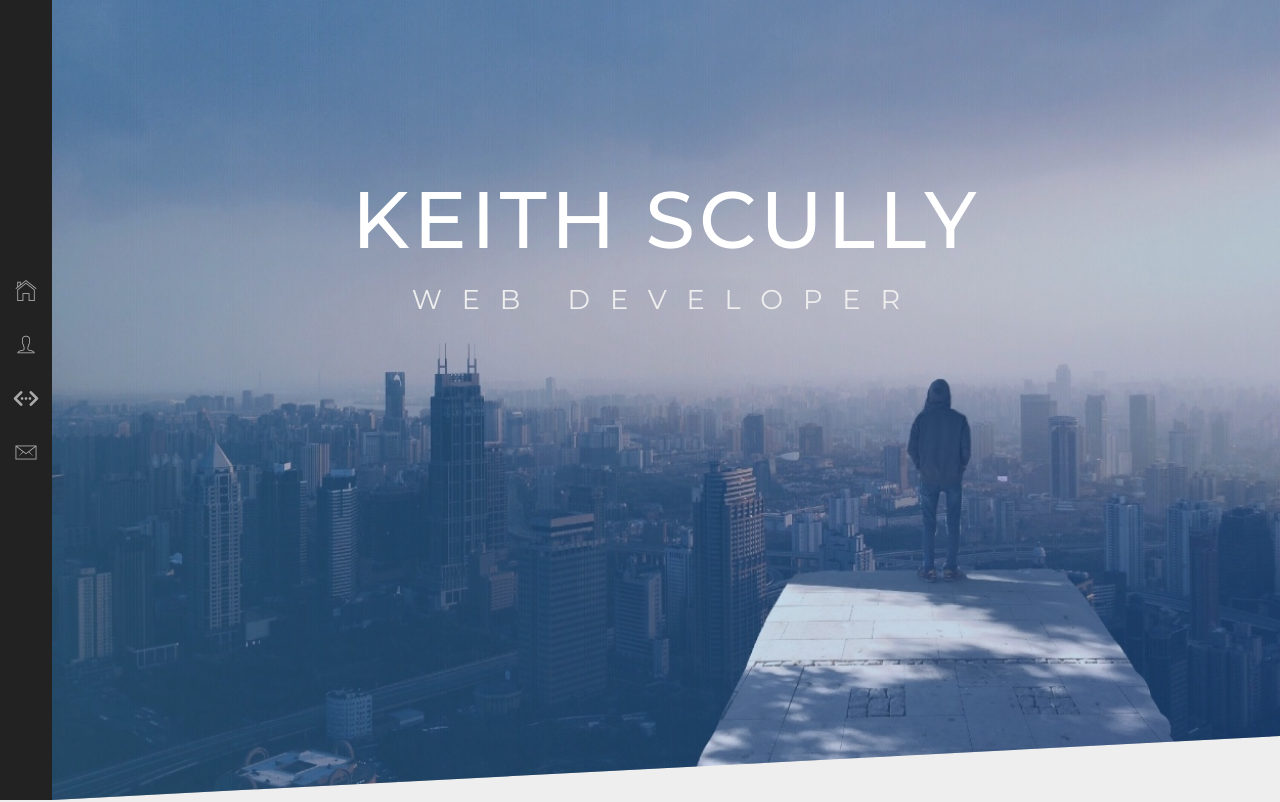
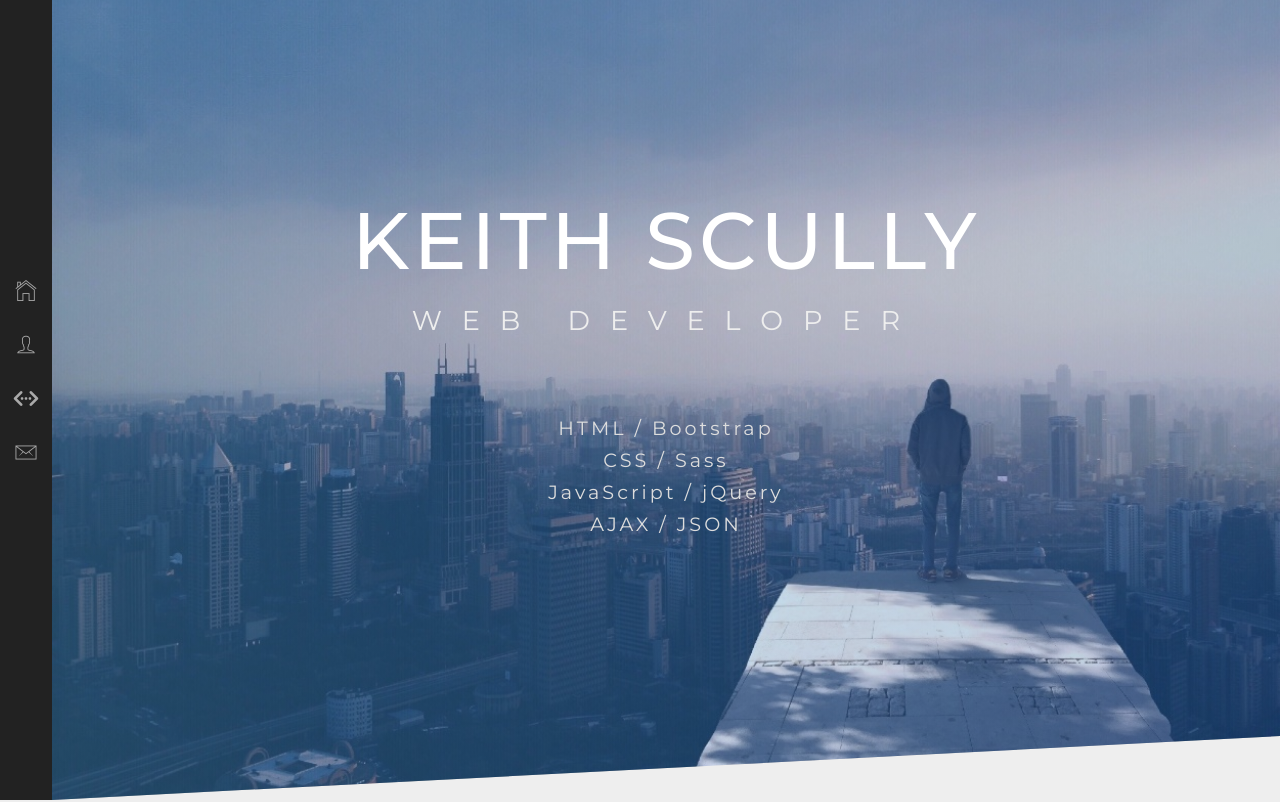
Before and after one commit to kes2401/portfolio-site, a plain HTML site: page index.html in a window 1280 px wide. Shown: the top 802 px of the page. Drawn offline with nearby package versions, Linux system fonts and the light colour scheme.

Commit message:
add skills to header

```diff
--- a/assets/css/style.css
+++ b/assets/css/style.css
@@ -46,7 +46,11 @@ body {
 	text-align: center;
 }
 
-.nav-link
+.nav-link:hover {
+	color: #fff;
+	transform: scale(1.2);
+}
+
 
 .active {
 	color: #fff;
@@ -77,7 +81,7 @@ body {
 
 .text-box {
 	position: absolute;
-	top: 30%;
+	top: 45%;
 	left: 50%;
 	transform: translate(-50%, -50%);
 	text-align: center;
@@ -96,7 +100,7 @@ body {
 	font-size: 5rem;
 	font-weight: 500;
 	letter-spacing: 4px;
-	animation: moveInLeft 1.2s ease-in-out 0.25s;
+	animation: moveInLeft 1.2s ease-out 0.25s;
 
 
 }
@@ -107,8 +111,40 @@ body {
 	font-size: 1.7rem;
 	font-weight: 400;
 	letter-spacing: 20px;
-	animation: moveInRight 1.2s ease-in-out 0.25s;
+	animation: moveInRight 1.2s ease-out 0.25s;
 
+}
+
+
+.skill-list {
+	margin-top: 70px;
+	color: #ddd;
+	list-style: none;
+	line-height: 2rem;
+	font-size: 1.2rem;
+	letter-spacing: 3px;
+	backface-visibility: hidden;
+
+}
+
+.skill-list li:nth-child(1) {
+	animation: moveInBottom 1s ease-out 0.75s;
+	animation-fill-mode: backwards;
+}
+
+.skill-list li:nth-child(2) {
+	animation: moveInBottom 1s ease-out 1s;
+	animation-fill-mode: backwards;
+}
+
+.skill-list li:nth-child(3) {
+	animation: moveInBottom 1s ease-out 1.25s;
+	animation-fill-mode: backwards;
+}
+
+.skill-list li:nth-child(4) {
+	animation: moveInBottom 1s ease-out 1.5s;
+	animation-fill-mode: backwards;
 }
 
 
@@ -133,6 +169,20 @@ body {
 	}
 	80% {
 		transform: translate(-10px);
+	}
+	100% {
+		opacity: 1;
+		transform: translate(0);
+	}
+}
+
+@keyframes moveInBottom {
+	0% {
+		opacity: 0;
+		transform: translateY(100px);
+	}
+	80% {
+		transform: translateY(-4px);
 	}
 	100% {
 		opacity: 1;
--- a/index.html
+++ b/index.html
@@ -40,6 +40,13 @@ __  __         _    _
 						<span class="heading-sub">Web Developer</span>
 					</h1>
 
+
+					<ul class="skill-list">
+						<li>HTML / Bootstrap</li>
+						<li>CSS / Sass</li>
+						<li>JavaScript / jQuery</li>
+						<li>AJAX / JSON</li>
+					</ul>
 
 				</div>
 
```
